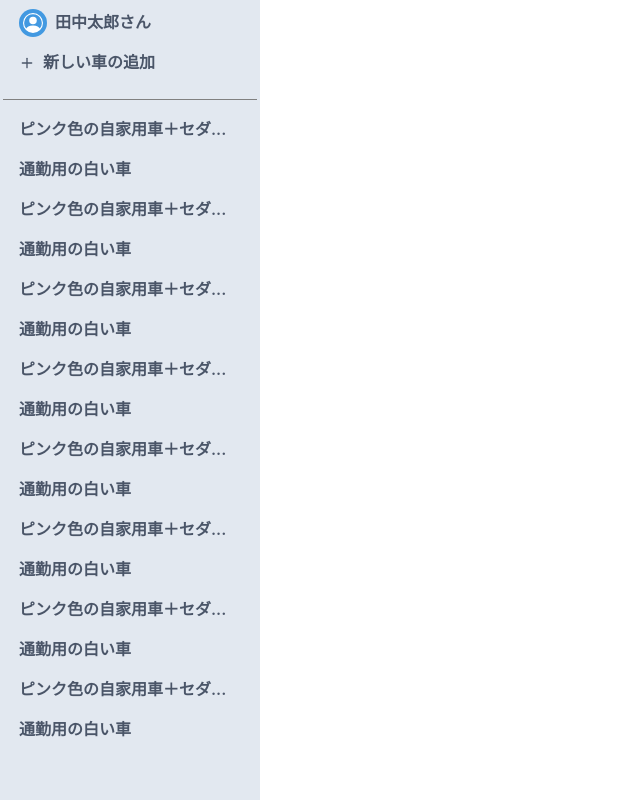
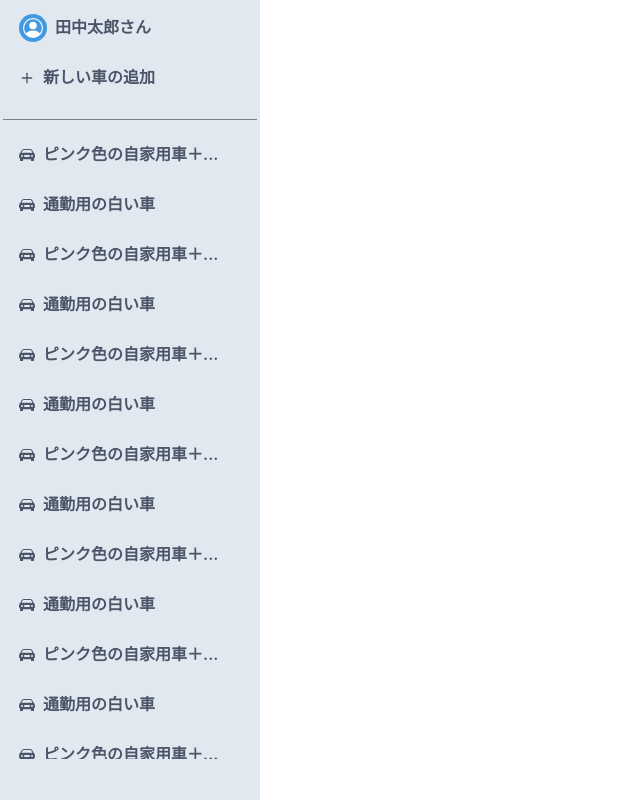
Before and after one commit to nakano2024/fuelana_front, a React (Create React App) app: page / in a window 1280 px wide. Shown: the whole page, without its empty margins (0-640 px from the left). Built offline with nearby package versions, Linux system fonts and the light colour scheme.

Commit message:
add sidebar

```diff
--- a/src/component/CarsIndex.js
+++ b/src/component/CarsIndex.js
@@ -2,6 +2,7 @@ import { Box } from "@chakra-ui/react";
 import { useState } from "react"
 import { Cars } from "../dummy";
 import { SidebarLink } from "./SidebarLink";
+import {BsCarFrontFill} from "react-icons/bs"
 
 export const CarsIndex = () => {
 
@@ -10,7 +11,8 @@ export const CarsIndex = () => {
     return<Box>
         {
             cars.map(car => <SidebarLink to = {`cars/${car.carId}`}>
-                {car.discription.length <= 12 ?car.discription : car.discription.substring(0, 12) + "..."}
+                <BsCarFrontFill />&nbsp;&nbsp;
+                {car.discription.length <= 10 ?car.discription : car.discription.substring(0, 10) + "..."}
             </SidebarLink>)
         }
     </Box>
--- a/src/component/SidebarLink.js
+++ b/src/component/SidebarLink.js
@@ -6,6 +6,7 @@ export const SidebarLink = (props) => {
     const navigate = useNavigate();
 
     return<Button
+        py={"25px"}
         w={"100%"}
         bg = {"transparent"}
         justifyContent = {"flex-start"}
```
